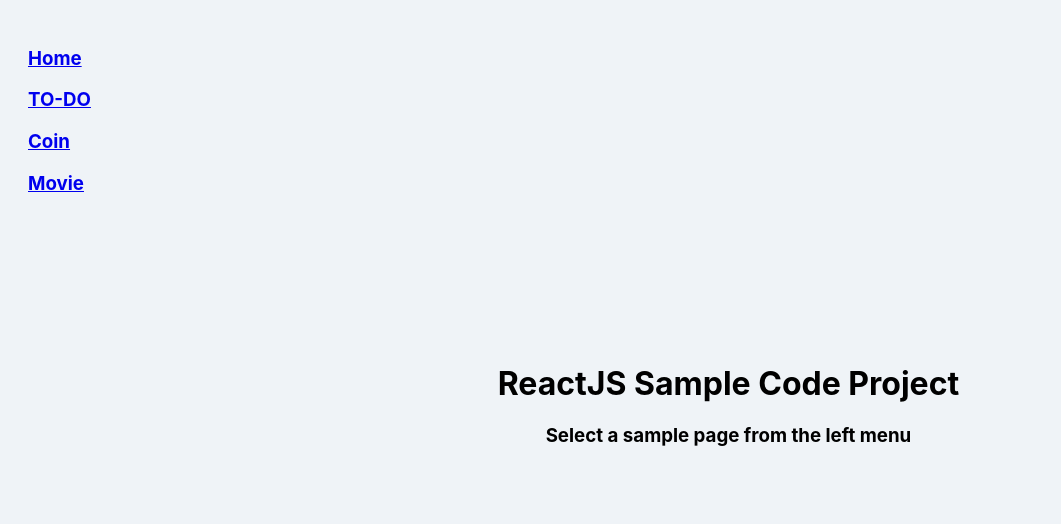
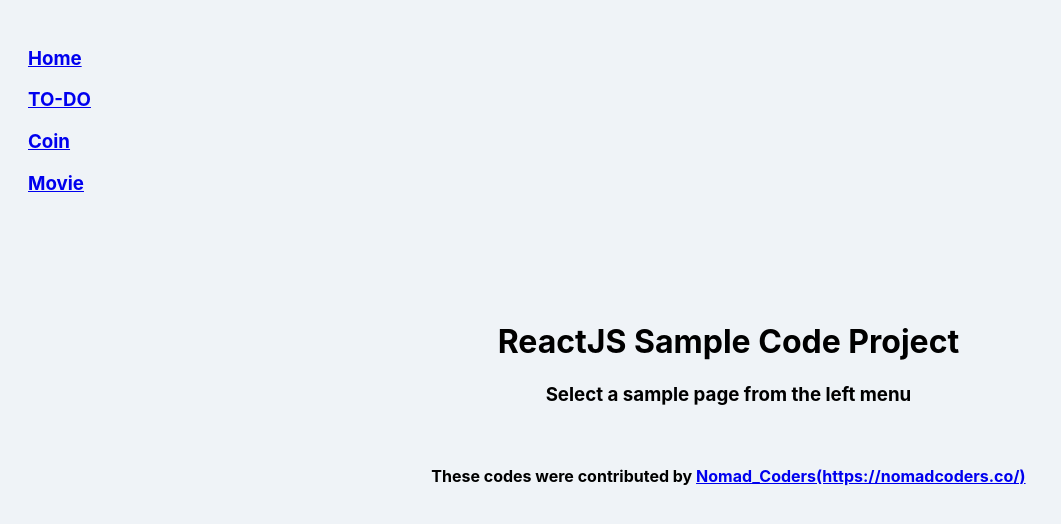
Before and after one commit to baramnamu/react_sample, a React (Create React App) app: page / in a window 1280 px wide. Shown: the top 524 px of the page, without its empty margins (0-1061 px from the left). Built offline with nearby package versions, Linux system fonts and the light colour scheme.

Commit message:
add a comment for the contributor to the Home component, fix CSS in Movie component and Deploy done

```diff
--- a/src/routes/Home.js
+++ b/src/routes/Home.js
@@ -6,6 +6,13 @@
       <div style={{ textAlign: 'center' }}>
         <h1>ReactJS Sample Code Project</h1>
         <h3>Select a sample page from the left menu</h3>
+        <br />
+        <h4>
+          These codes were contributed by{' '}
+          <a href="https://nomadcoders.co/" target={'_blank'} rel="noreferrer">
+            Nomad_Coders(https://nomadcoders.co/)
+          </a>
+        </h4>
       </div>
     </div>
   );
--- a/src/routes/Movie.module.css
+++ b/src/routes/Movie.module.css
@@ -3,6 +3,7 @@
   grid-template-columns: repeat(2, minmax(400px, 1fr));
   grid-gap: 100px;
   padding: 50px;
+  margin: auto;
   width: 80%;
   padding-top: 70px;
 }
```
Also changed, not shown: package.json (+8 -2 lines), 1 other file (tests, documents, lock files or other folders).
